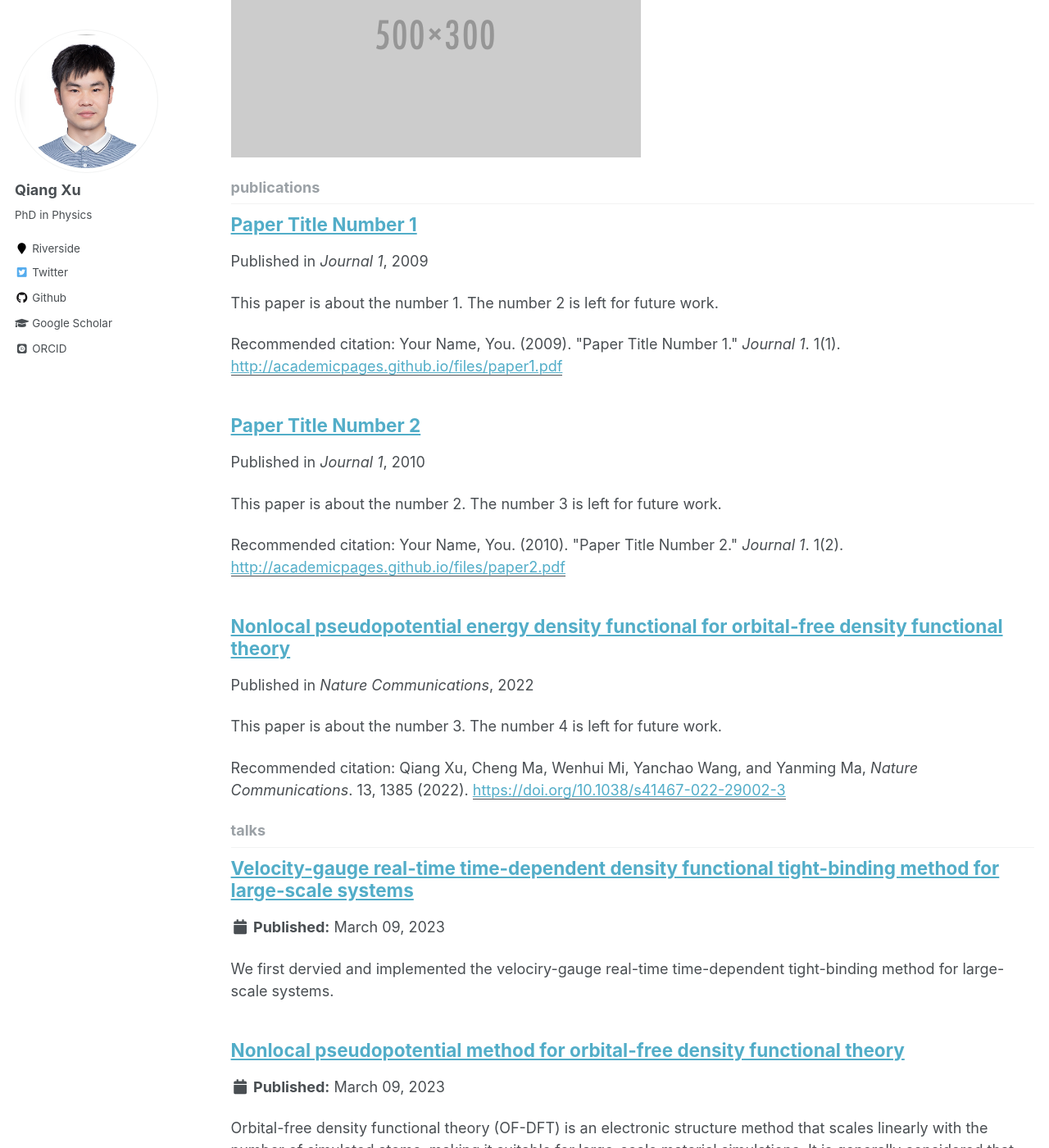
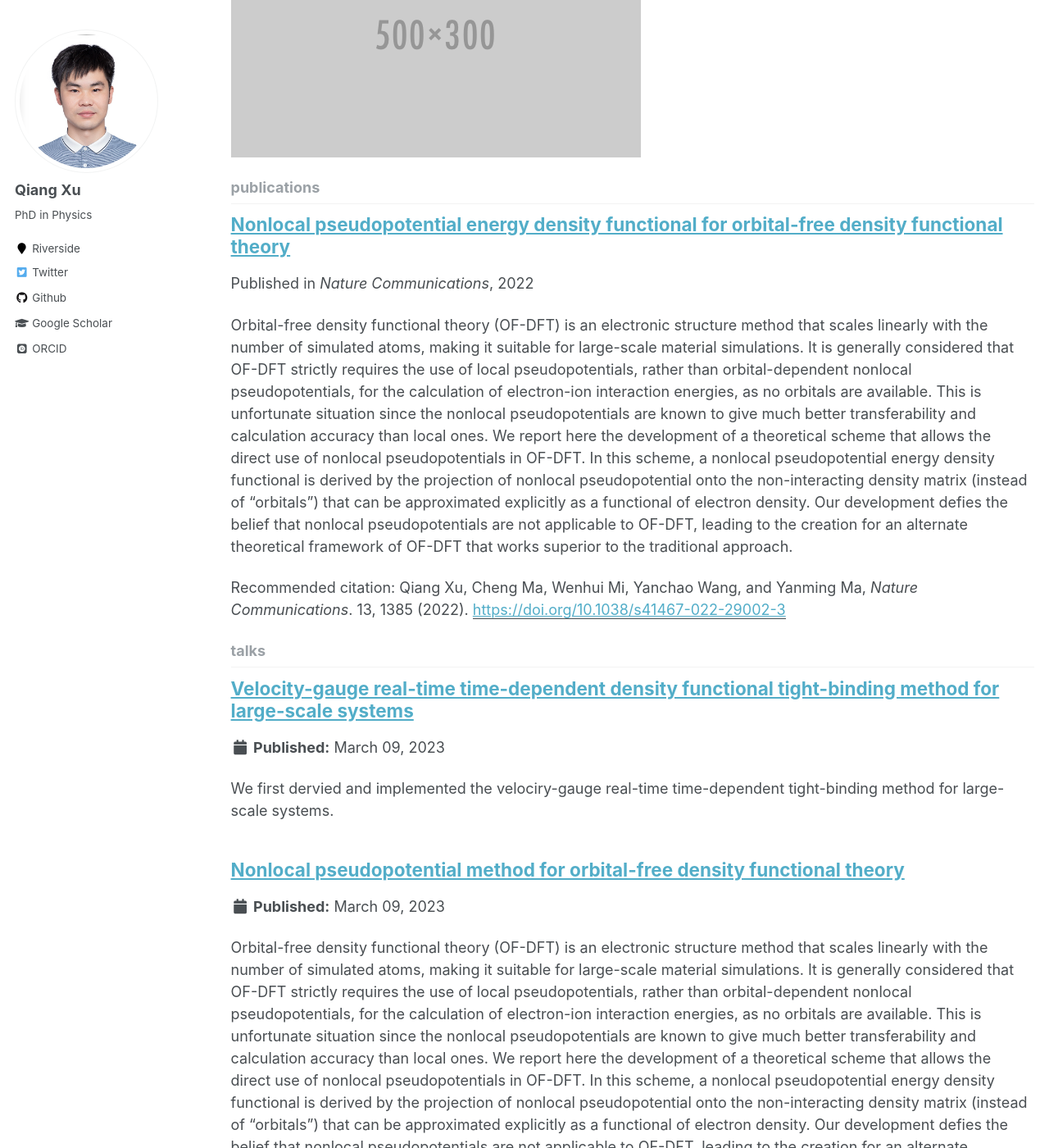
Before and after one commit to xqjlu/xqjlu.github.io, a Jekyll site: the page built from _pages/collection-archive.html, in a window 1280 px wide and 1400 px high, scrolled down 912 px. Shown: the whole window at 82% size. Built offline with Jekyll 4.4.1, drawn with Linux system fonts in a browser that asks for light colours; some web fonts are replaced.

Commit message:
pub test

```diff
--- a/_publications/2009-10-01-paper-title-number-1.md
+++ /dev/null
@@ -1,15 +0,0 @@
----
-title: "Paper Title Number 1"
-collection: publications
-permalink: /publication/2009-10-01-paper-title-number-1
-excerpt: 'This paper is about the number 1. The number 2 is left for future work.'
-date: 2009-10-01
-venue: 'Journal 1'
-paperurl: 'http://academicpages.github.io/files/paper1.pdf'
-citation: 'Your Name, You. (2009). &quot;Paper Title Number 1.&quot; <i>Journal 1</i>. 1(1).'
----
-This paper is about the number 1. The number 2 is left for future work.
-
-[Download paper here](http://academicpages.github.io/files/paper1.pdf)
-
-Recommended citation: Your Name, You. (2009). "Paper Title Number 1." <i>Journal 1</i>. 1(1).
--- a/_publications/2010-10-01-paper-title-number-2.md
+++ /dev/null
@@ -1,15 +0,0 @@
----
-title: "Paper Title Number 2"
-collection: publications
-permalink: /publication/2010-10-01-paper-title-number-2
-excerpt: 'This paper is about the number 2. The number 3 is left for future work.'
-date: 2010-10-01
-venue: 'Journal 1'
-paperurl: 'http://academicpages.github.io/files/paper2.pdf'
-citation: 'Your Name, You. (2010). &quot;Paper Title Number 2.&quot; <i>Journal 1</i>. 1(2).'
----
-This paper is about the number 2. The number 3 is left for future work.
-
-[Download paper here](http://academicpages.github.io/files/paper2.pdf)
-
-Recommended citation: Your Name, You. (2010). "Paper Title Number 2." <i>Journal 1</i>. 1(2).
--- a/_publications/2022-03-16-nc-nlppf-13-1.md
+++ b/_publications/2022-03-16-nc-nlppf-13-1.md
@@ -2,14 +2,9 @@
 title: "Nonlocal pseudopotential energy density functional for orbital-free density functional theory"
 collection: publications
 permalink: /publication/2022-03-16-nc-nlppf-13-1
-excerpt: 'This paper is about the number 3. The number 4 is left for future work.'
+excerpt: 'Orbital-free density functional theory (OF-DFT) is an electronic structure method that scales linearly with the number of simulated atoms, making it suitable for large-scale material simulations. It is generally considered that OF-DFT strictly requires the use of local pseudopotentials, rather than orbital-dependent nonlocal pseudopotentials, for the calculation of electron-ion interaction energies, as no orbitals are available. This is unfortunate situation since the nonlocal pseudopotentials are known to give much better transferability and calculation accuracy than local ones. We report here the development of a theoretical scheme that allows the direct use of nonlocal pseudopotentials in OF-DFT. In this scheme, a nonlocal pseudopotential energy density functional is derived by the projection of nonlocal pseudopotential onto the non-interacting density matrix (instead of “orbitals”) that can be approximated explicitly as a functional of electron density. Our development defies the belief that nonlocal pseudopotentials are not applicable to OF-DFT, leading to the creation for an alternate theoretical framework of OF-DFT that works superior to the traditional approach.'
 date: 2022-03-16
 venue: 'Nature Communications'
 paperurl: 'https://doi.org/10.1038/s41467-022-29002-3'
 citation: 'Qiang Xu, Cheng Ma, Wenhui Mi, Yanchao Wang, and Yanming Ma, <i>Nature Communications</i>. 13, 1385 (2022).'
 ---
-#This paper is about the number 3. The number 4 is left for future work.
-
-[Download paper here](https://doi.org/10.1038/s41467-022-29002-3)
-
-#Recommended citation: Qiang Xu, et al., "Nonlocal pseudopotential energy density functional for orbital-free density functional theory" <i>Nature Communications</i>. 13, 1385 (2022).
```
